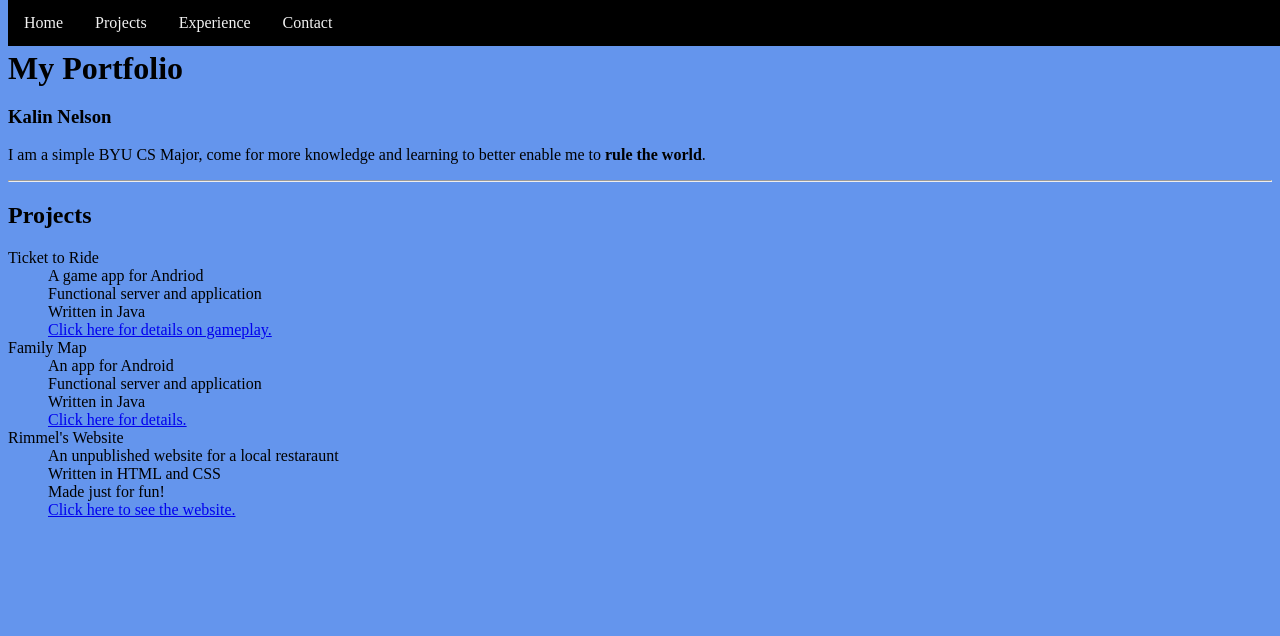
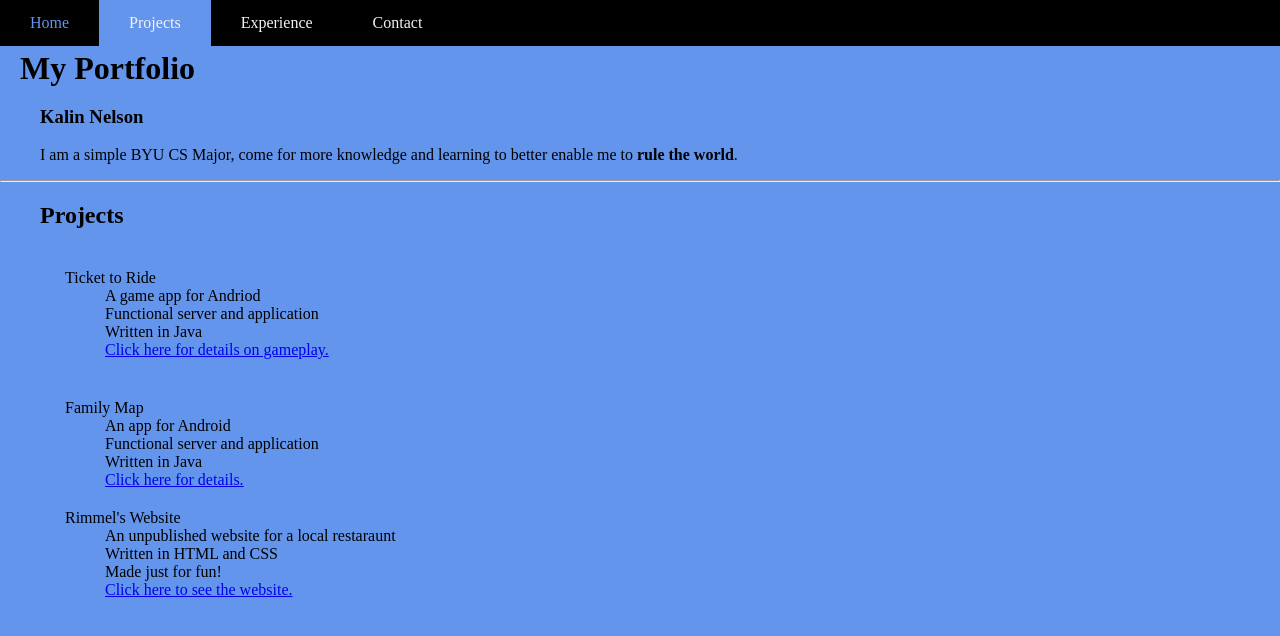
Before and after one commit to AlanMTuring/cs260portfolio, a plain HTML site: page projects.html in a window 1280 px wide. Drawn offline with Linux system fonts and the light colour scheme.

Commit message:
Visual changes to nav bar and body spacing

```diff
--- a/portfolio.css
+++ b/portfolio.css
@@ -3,6 +3,8 @@
 
 body{
 	background-color: #6495ed;
+	margin: 0;
+	padding: 0;
 }
 
 .navbar {
@@ -22,10 +24,26 @@ body{
     text-align: center;
     padding: 14px 16px;
     text-decoration: none;
+    padding-left: 30px;
+    padding-right: 30px;
+    margin: 0;
 }
 
 .navbar a:hover {
 	color: cornflowerblue;
+}
+
+.active {
+	background-color: #6495ed;
+}
+
+
+.portfolio_title {
+	padding-left: 20px;
+}
+
+.portfolio_header {
+	padding-left: 40px;
 }
 
 .main {
@@ -36,6 +54,18 @@ h1 {
     margin: 50px 0 0 0;
 }
 
+h2 {
+	margin-left: 40px;
+}
+
+.body_div {
+	margin-left: 65px;
+}
+
+
+dt {
+	padding-top: 20px;
+}
 
 #home-text {
 	margin-left: 50px;
--- a/projects.html
+++ b/projects.html
@@ -11,18 +11,24 @@
 <body>
 <div class="navbar">
 	<a href="index.html">Home</a>
-	<a href="projects.html">Projects</a>
+	<a href="projects.html" class="active">Projects</a>
 	<a href="experience.html">Experience</a>
 	<a href="contact.html">Contact</a>
 </div>
 
+<div class="portfolio_title">
 	<h1>My Portfolio</h1>
+</div>
+
+<div class="portfolio_header">
 	<h3>Kalin Nelson</h3>
 	<p>I am a simple BYU CS Major, come for more knowledge and learning to better enable me to <span><b>rule the world</b></span>.</p>
+</div>
 
 <hr>
 
 <h2>Projects</h2>
+<div class="body_div">
 	<dl>
 		<dt>Ticket to Ride</dt>
 			<dd>A game app for Andriod</dd>
@@ -41,6 +47,7 @@
 			<dd>Made just for fun!</dd>
 			<dd><a href="/portfolio/Rimmels/index.html" target="_blank">Click here to see the website.</a></dd>
 	</dl>
+</div>
 
 </body>
 </html>
```
Also changed, not shown: contact.html (+8 -1 lines), experience.html (+8 -2 lines), index.html (+8 -5 lines). Lines whose indentation alone changed are shown as unchanged.
